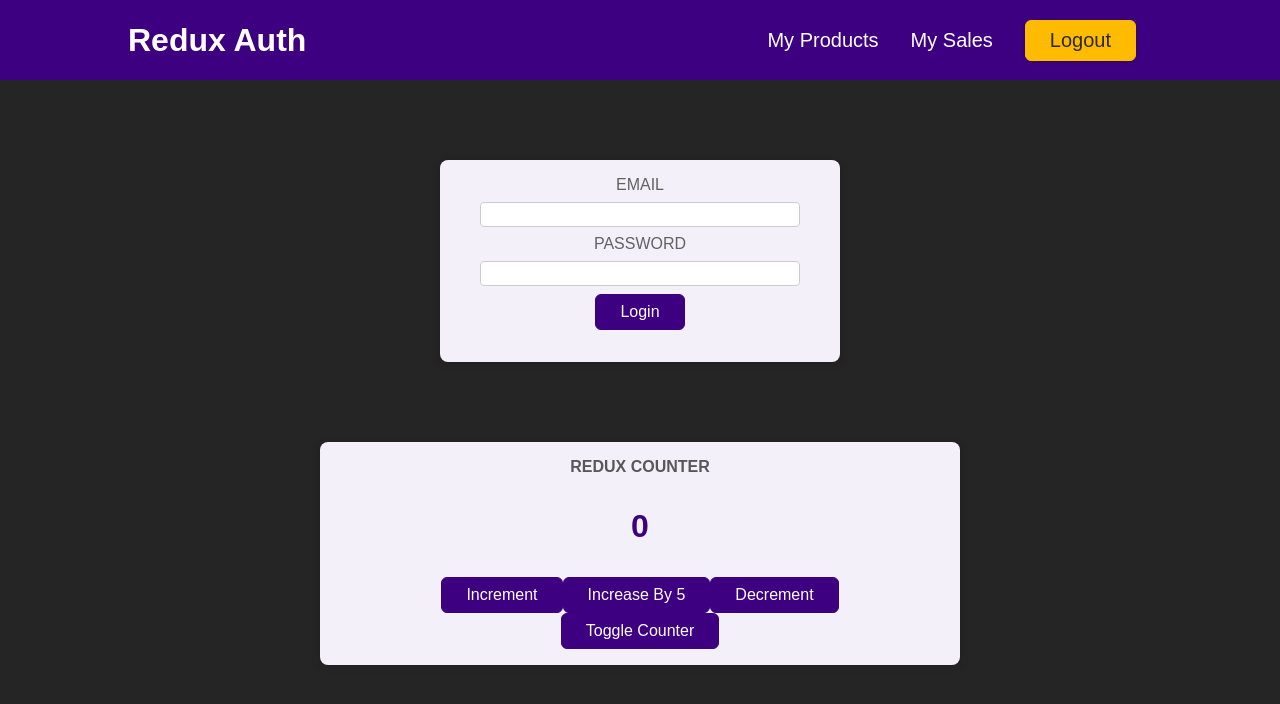
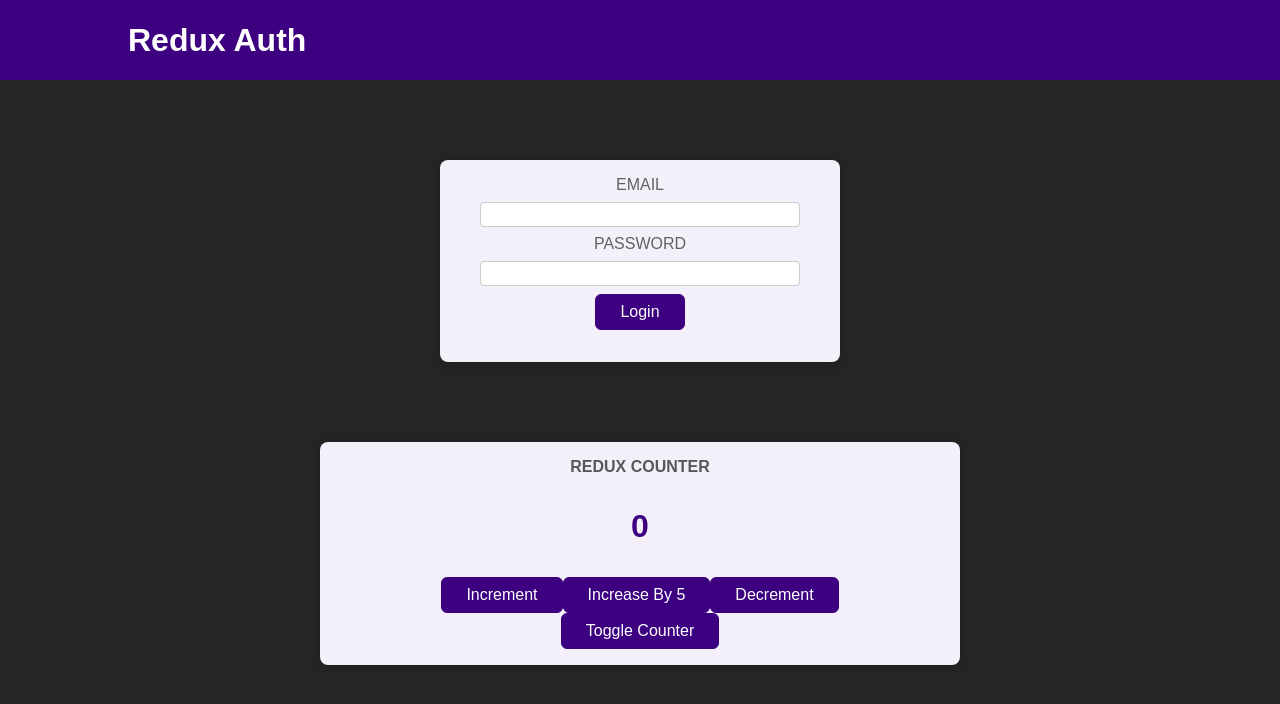
Before and after one commit to johnny630/react-redux-101, a React (Create React App) app: page / in a window 1280 px wide. Shown: the top 704 px of the page. Built offline with nearby package versions, Linux system fonts and the light colour scheme.

Commit message:
Reading and dispatching from AuthSlice

```diff
--- a/src/App.js
+++ b/src/App.js
@@ -1,13 +1,18 @@
 import React, { Fragment } from 'react';
+import { useSelector } from 'react-redux';
 import Counter from './components/Counter';
 import Header from './components/Header';
 import Auth from './components/Auth';
+import UserProfile from './components/UserProfile';
 
 function App() {
+  const isAuth = useSelector((state) => state.auth.isAuthenticated);
+
   return (
     <Fragment>
       <Header />
-      <Auth />
+      {!isAuth && <Auth />}
+      {isAuth && <UserProfile />}
       <Counter />
     </Fragment>
   );
--- a/src/components/Auth.js
+++ b/src/components/Auth.js
@@ -1,11 +1,20 @@
 import React from 'react';
+import { useDispatch } from 'react-redux';
 import classes from './Auth.module.css';
+import { authActions } from '../store/index';
 
 const Auth = () => {
+  const dispatch = useDispatch();
+
+  const loginHandler = (event) => {
+    event.preventDefault();
+    dispatch(authActions.login());
+  };
+
   return (
     <main className={classes.auth}>
       <section>
-        <form>
+        <form onSubmit={loginHandler}>
           <div className={classes.control}>
             <label htmlFor="email">Email</label>
             <input type="email" id="email" />
--- a/src/components/Header.js
+++ b/src/components/Header.js
@@ -1,10 +1,20 @@
 import React from 'react';
+import { useSelector, useDispatch } from 'react-redux';
 import classes from './Header.module.css';
+import { authActions } from '../store/index';
 
 const Header = () => {
+  const dispatch = useDispatch();
+  const isAuth = useSelector((state) => state.auth.isAuthenticated);
+
+  const logoutHandler = () => {
+    dispatch(authActions.logout());
+  };
+
   return (
     <header className={classes.header}>
       <h1>Redux Auth</h1>
+      {isAuth && (
         <nav>
           <ul>
             <li>
@@ -14,10 +24,11 @@
               <a href="/">My Sales</a>
             </li>
             <li>
-            <button>Logout</button>
+              <button onClick={logoutHandler}>Logout</button>
             </li>
           </ul>
         </nav>
+      )}
     </header>
   );
 };
```
Lines whose indentation alone changed are shown as unchanged.
